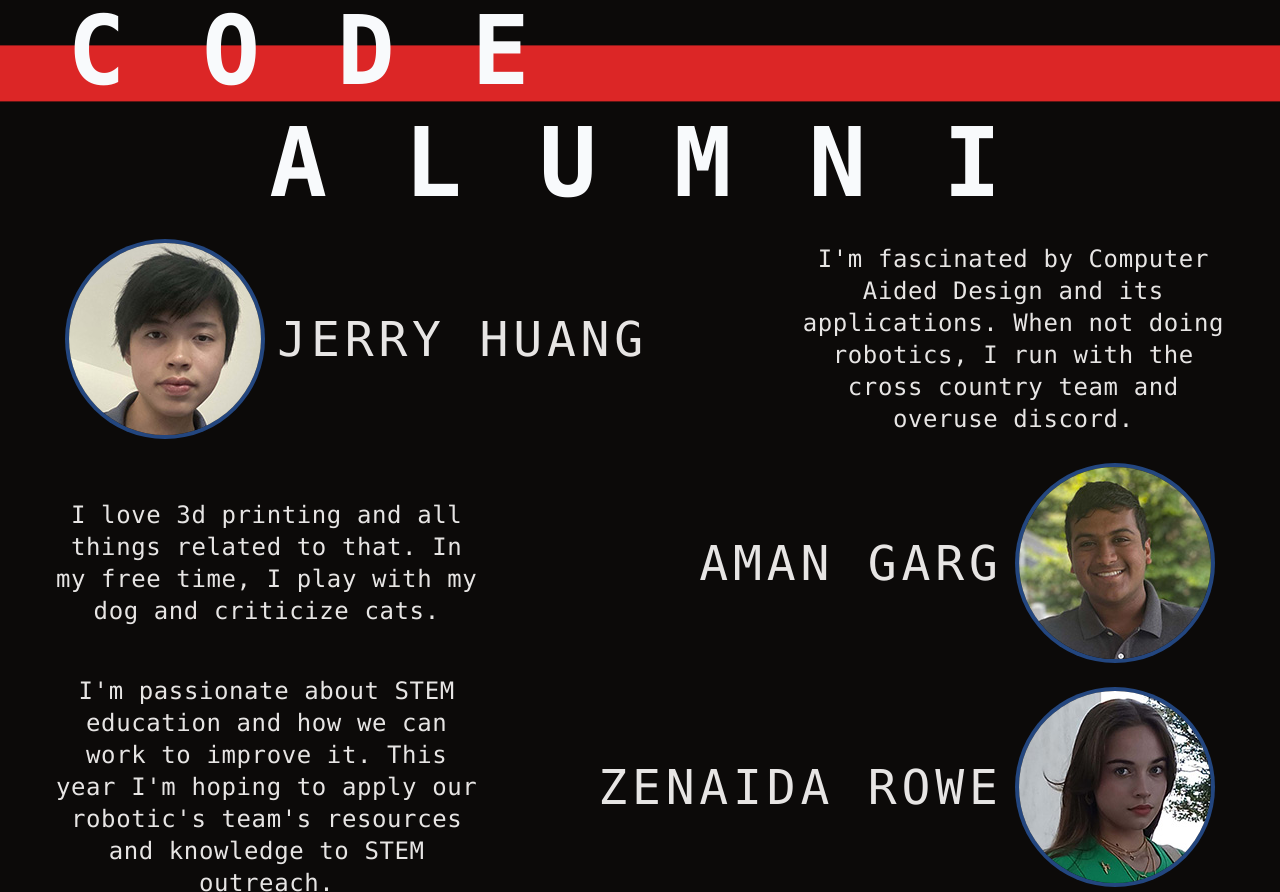
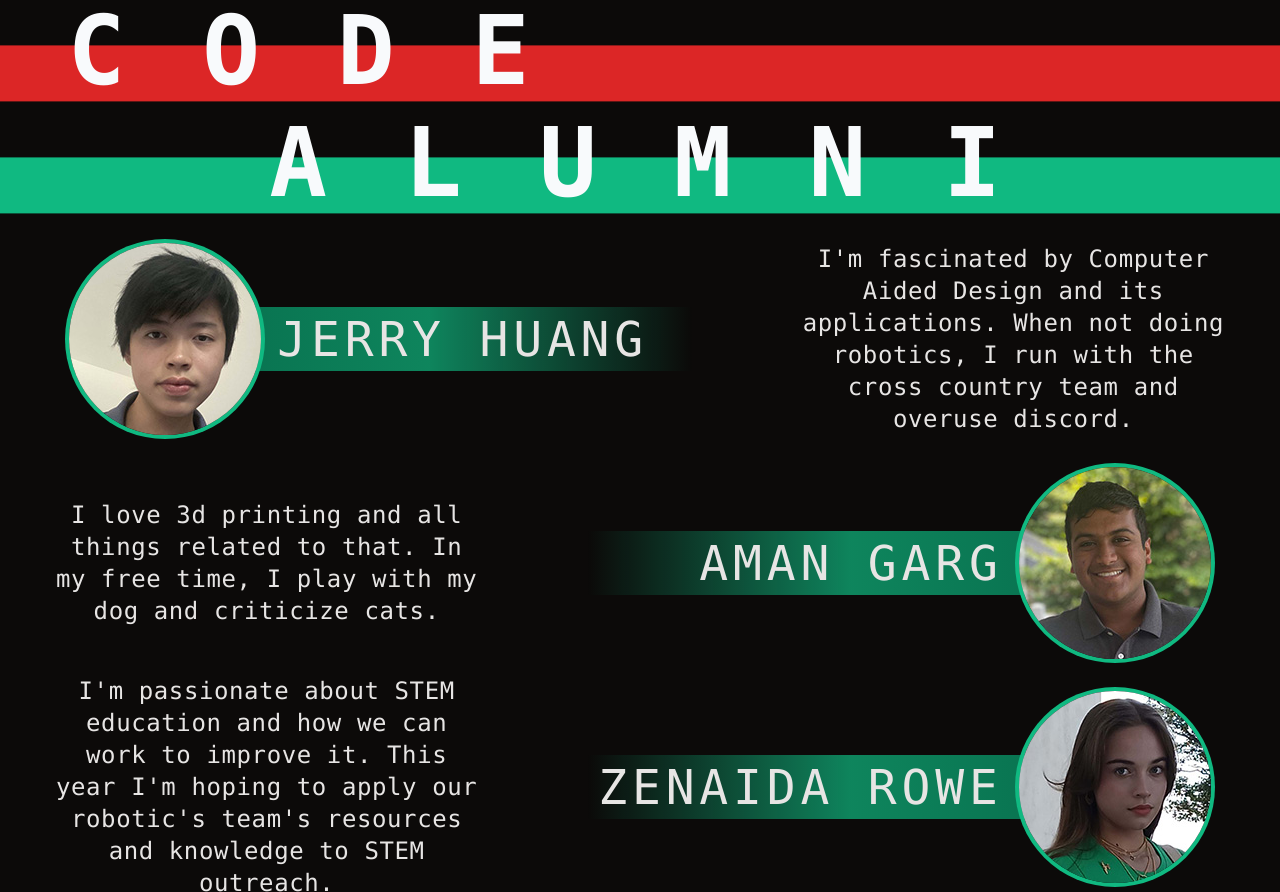
Before and after one commit to Andallfor/metalPipeWebsite, a website: page docs/about.html in a window 1280 px wide. Shown: the part 1641-2533 px from the top of the page. Drawn offline with nearby package versions, Linux system fonts and the light colour scheme.

Commit message:
add color

```diff
--- a/docs/templates/about.js
+++ b/docs/templates/about.js
@@ -140,10 +140,10 @@ const aboutInit = () => {
             'ring': 'ring-pink-500',
         },
         'emerald': {
-            'main': 'bg-emerald-500',
-            'from': 'from-emerald-500/70',
-            'via': 'via-emerald-500/70',
-            'ring': 'ring-emerald-500'
+            'main': 'bg-emerald-main',
+            'from': 'from-emerald-dark/70',
+            'via': 'via-emerald-light/70',
+            'ring': 'ring-emerald-main'
         }
     };
 
--- a/tailwind.config.js
+++ b/tailwind.config.js
@@ -45,6 +45,10 @@ module.exports = {
         'red-dark': '#dc2626',
         'red-light': '#f87171',
         'red-main': '#dc2626',
+
+        'emerald-dark': '#059669',
+        'emerald-light': '#10b981',
+        'emerald-main': '#10b981',
       },
       animation: {
         'pulse-slow': 'pulse 10s cubic-bezier(0.4, 0, 0.6, 1) infinite',
```
Also changed, not shown: dist/output.css, docs/output.css.
